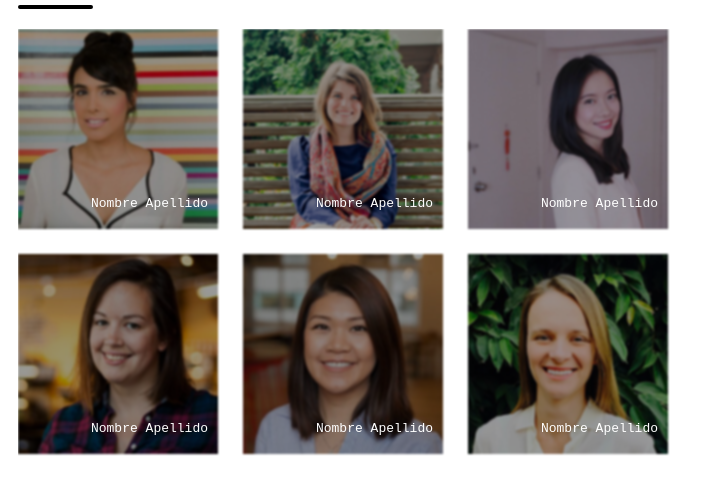
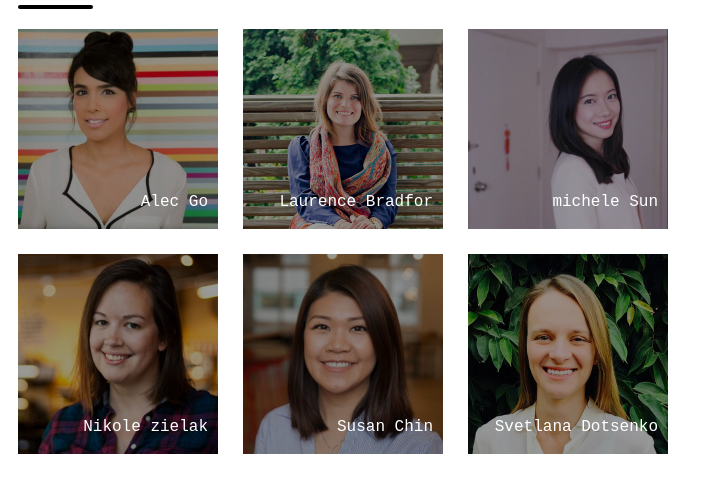
Before and after one commit to LilliamHaro/nuestras-coders, a plain HTML site: page index.html in a window 1280 px wide. Shown: the part 51-546 px from the top of the page, without its empty margins (0-715 px from the left). Drawn offline with Linux system fonts and the light colour scheme.

Commit message:
modificando estilos de las fuentes y nombres de la coders

```diff
--- a/css/main.css
+++ b/css/main.css
@@ -18,7 +18,6 @@ hr{
 }
 #images{
   overflow: auto; /*para que lo elementos con float vuelvan a pertenecer al contenedor padre*/
-  display: inline-block;/*al no tener widt ni heigth definido, volvemos el contenedor padre inline para que solo ocupe el espacio que neceista*/
 
 }
 .box{
@@ -36,15 +35,17 @@ hr{
 div img {
   max-width: 100%; /*para que la imagen se ajuste a su contenedor*/
   /*aplicamos filtro a la imagenes para opacarlas un poco*/
-  -webkit-filter:brightness(60%) blur(5px); /* usamos -webkit-filter para safari*/
-  filter:  brightness(60%) blur(1px); /*brightness modula el brillo y blur el desenfoque*/
+  -webkit-filter:brightness(60%); /* usamos -webkit-filter para safari*/
+  filter:  brightness(60%); /*brightness modula el brillo*/
 }
 
 .box span {
-  position: absolute;/*aplicamos position absolute para posicionar el texto encima de la imagen*/
+  position: absolute;/*aplicamos position absolute para posicionar el texto encima de la imagen y tome como referencia a su caja contenedora que tiene relative*/
   bottom: 18px;
   right: 10px;
   color: white;
+  font-size: 16px;
+  font-weight: 400;
 
 
 }
--- a/index.html
+++ b/index.html
@@ -10,12 +10,12 @@
       <h2 class="title">Nuestras coders</h2>
       <hr>
       <main id="images">
-      <div class="box"><img src="assets/images/alec-go.jpg" alt="Alec Go"><span>Nombre Apellido</span></div>
-      <div class="box"><img src="assets/images/laurance-bradford.jpg" alt="Laurence Bradfor"><span>Nombre Apellido</span></div>
-      <div class="box"><img src="assets/images/michele-sun.jpeg" alt="ichele Sun"><span>Nombre Apellido</span></div>
-      <div class="box cut" ><img src="assets/images/nicole-ziemlak.png" alt="Nikole zielak"><span>Nombre Apellido</span></div>
-      <div class="box"><img src="assets/images/susan-chin.jpg" alt="Susan Chin"><span>Nombre Apellido</span></div>
-      <div class="box"><img src="assets/images/svetlana-dotsenko.jpg" alt="svetlana Dotsenko"><span>Nombre Apellido</span></div>
+      <div class="box"><img src="assets/images/alec-go.jpg" alt="Alec Go"><span>Alec Go</span></div>
+      <div class="box"><img src="assets/images/laurance-bradford.jpg" alt="Laurence Bradfor"><span>Laurence Bradfor</span></div>
+      <div class="box"><img src="assets/images/michele-sun.jpeg" alt="michele Sun"><span>michele Sun</span></div>
+      <div class="box cut" ><img src="assets/images/nicole-ziemlak.png" alt="Nikole zielak"><span>Nikole zielak</span></div>
+      <div class="box"><img src="assets/images/susan-chin.jpg" alt="Susan Chin"><span>Susan Chin</span></div>
+      <div class="box"><img src="assets/images/svetlana-dotsenko.jpg" alt="Svetlana Dotsenko"><span>Svetlana Dotsenko</span></div>
     </main>
    </div>
 
```
